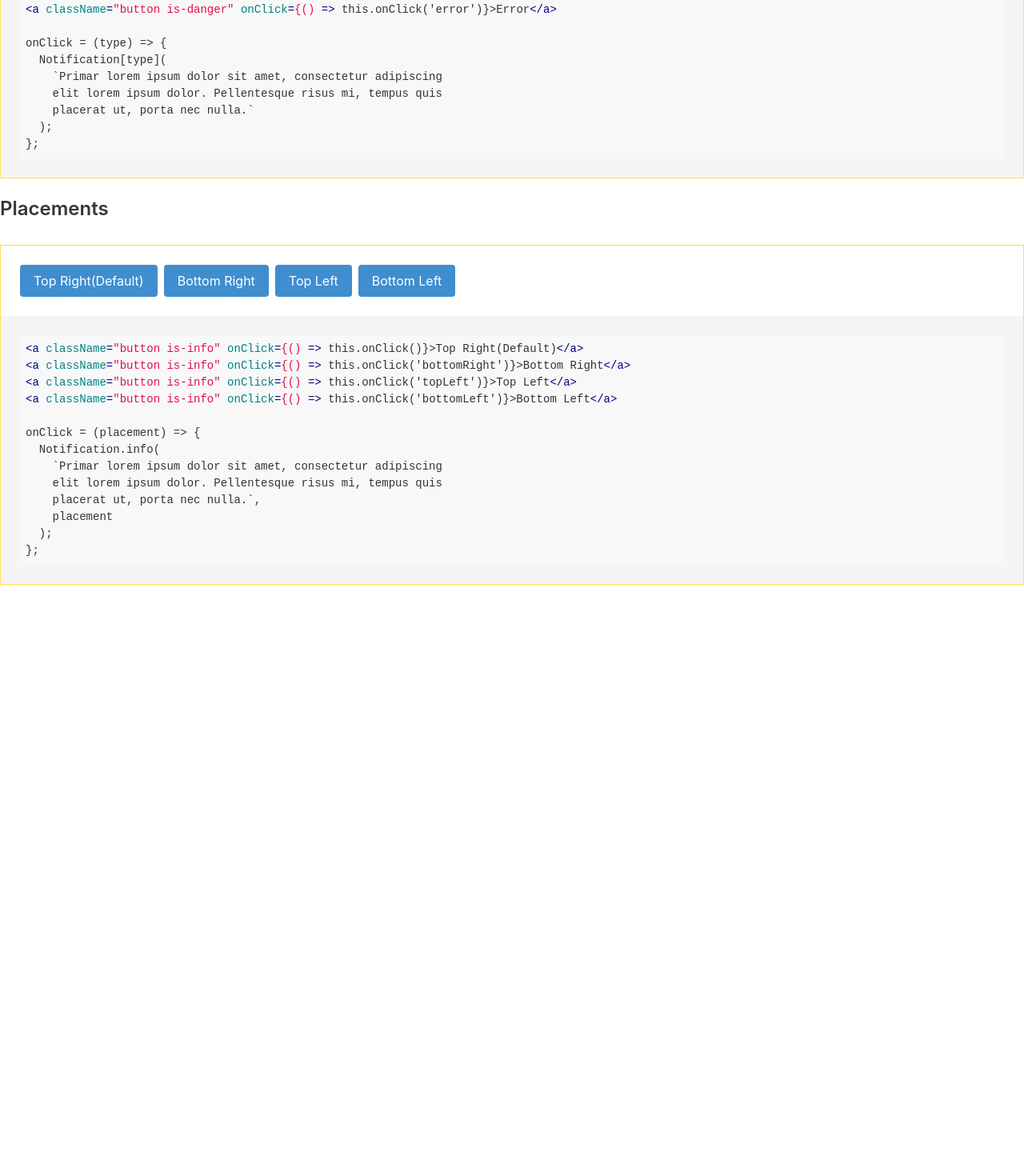
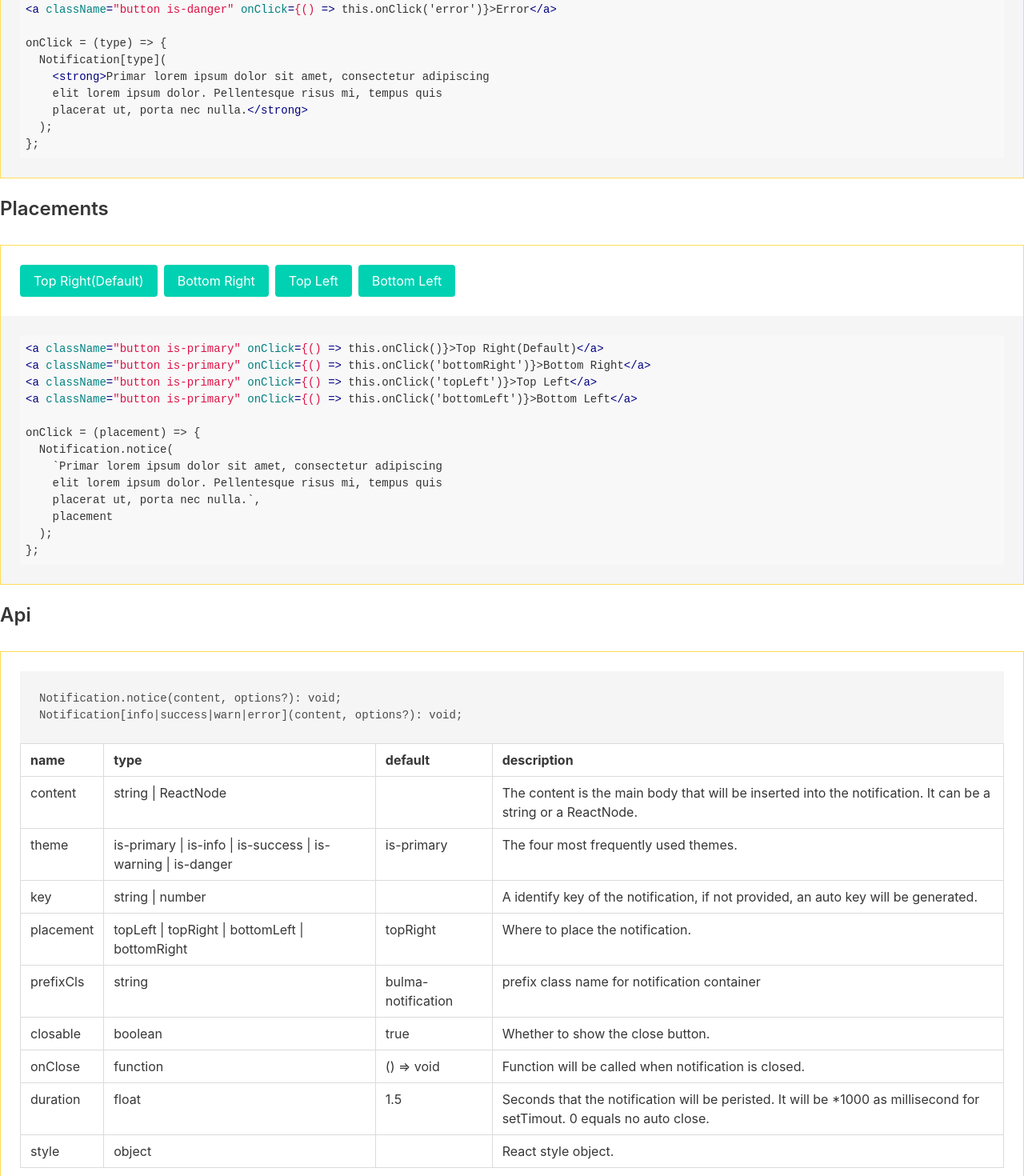
Before and after one commit to lxzxl/react-bulma-notification, a React app: page / in a window 1280 px wide. Shown: the part 240-1710 px from the top of the page at 80% size. Before the commit the page ends 995 px from the top, so only its background shows below. Built offline with nearby package versions, Linux system fonts and the light colour scheme.

Commit message:
update document page.

```diff
--- a/src/index.tsx
+++ b/src/index.tsx
@@ -18,7 +18,7 @@ interface Props {
 class Snippet extends PureComponent<Props> {
   private code: HTMLElement;
   componentDidMount() {
-    hljs.highlightBlock(this.code);
+    return this.code && hljs.highlightBlock(this.code);
   }
   render() {
     return (
@@ -50,9 +50,9 @@ class Colors extends PureComponent {
 
 onClick = (type) => {
   Notification[type](
-    \`Primar lorem ipsum dolor sit amet, consectetur adipiscing
+    <strong>Primar lorem ipsum dolor sit amet, consectetur adipiscing
     elit lorem ipsum dolor. Pellentesque risus mi, tempus quis
-    placerat ut, porta nec nulla.\`
+    placerat ut, porta nec nulla.</strong>
   );
 };`;
     return (
@@ -78,19 +78,74 @@ onClick = (type) => {
 
   onClick = (type: 'info' | 'success' | 'warn' | 'error') => {
     Notification[type](
-      `Primar lorem ipsum dolor sit amet, consectetur adipiscing
-      elit lorem ipsum dolor. Pellentesque risus mi, tempus quis
-      placerat ut, porta nec nulla.`
+      <strong>
+        Primar lorem ipsum dolor sit amet, consectetur adipiscing elit lorem
+        ipsum dolor. Pellentesque risus mi, tempus quis placerat ut, porta nec
+        nulla.
+      </strong>
     );
   };
 }
 
 class Placements extends PureComponent {
   render() {
-    const code = `<a className="button is-info" onClick={() => this.onClick()}>Top Right(Default)</a>
-<a className="button is-info" onClick={() => this.onClick('bottomRight')}>Bottom Right</a>
-<a className="button is-info" onClick={() => this.onClick('topLeft')}>Top Left</a>
-<a className="button is-info" onClick={() => this.onClick('bottomLeft')}>Bottom Left</a>
+    const code = `<a className="button is-primary" onClick={() => this.onClick()}>Top Right(Default)</a>
+<a className="button is-primary" onClick={() => this.onClick('bottomRight')}>Bottom Right</a>
+<a className="button is-primary" onClick={() => this.onClick('topLeft')}>Top Left</a>
+<a className="button is-primary" onClick={() => this.onClick('bottomLeft')}>Bottom Left</a>
+
+onClick = (placement) => {
+  Notification.notice(
+    \`Primar lorem ipsum dolor sit amet, consectetur adipiscing
+    elit lorem ipsum dolor. Pellentesque risus mi, tempus quis
+    placerat ut, porta nec nulla.\`,
+    placement
+  );
+};`;
+    return (
+      <Snippet name="Placements" code={code}>
+        <a className="button is-primary" onClick={() => this.onClick()}>
+          Top Right(Default)
+        </a>
+        <a
+          className="button is-primary"
+          onClick={() => this.onClick('bottomRight')}
+        >
+          Bottom Right
+        </a>
+        <a className="button is-primary" onClick={() => this.onClick('topLeft')}>
+          Top Left
+        </a>
+        <a
+          className="button is-primary"
+          onClick={() => this.onClick('bottomLeft')}
+        >
+          Bottom Left
+        </a>
+      </Snippet>
+    );
+  }
+  onClick = (placement?: Placement) => {
+    Notification.notice(
+      `Primar lorem ipsum dolor sit amet, consectetur adipiscing
+      elit lorem ipsum dolor. Pellentesque risus mi, tempus quis
+      placerat ut, porta nec nulla.`,
+      {
+        placement,
+        duration: 0
+      }
+    );
+  };
+}
+
+/*
+TODO: add ability to change notification order.
+
+class Order extends PureComponent {
+  private count = 0;
+  render() {
+    const code = `checkbox
+    <a className="button is-danger" onClick={() => this.onClick()}>Top Right(Default)</a>
 
 onClick = (placement) => {
   Notification.info(
@@ -101,36 +156,104 @@ onClick = (placement) => {
   );
 };`;
     return (
-      <Snippet name="Placements" code={code}>
-        <a className="button is-info" onClick={() => this.onClick()}>
-          Top Right(Default)
-        </a>
-        <a
-          className="button is-info"
-          onClick={() => this.onClick('bottomRight')}
-        >
-          Bottom Right
-        </a>
-        <a className="button is-info" onClick={() => this.onClick('topLeft')}>
-          Top Left
-        </a>
-        <a
-          className="button is-info"
-          onClick={() => this.onClick('bottomLeft')}
-        >
-          Bottom Left
+      <Snippet name="Order" code={code}>
+        <input
+          type="checkbox"
+          name="changeOrder"
+          onChange={e => this.toggleOrder()}
+        />
+        <a className="button is-danger" onClick={() => this.onClick()}>
+          Click Me
         </a>
       </Snippet>
     );
   }
+  toggleOrder = () => {
+    Notification.toggleOrder();
+  };
   onClick = (placement?: Placement) => {
-    Notification.info(
-      `Primar lorem ipsum dolor sit amet, consectetur adipiscing
-      elit lorem ipsum dolor. Pellentesque risus mi, tempus quis
-      placerat ut, porta nec nulla.`,
-      placement
+    Notification.error(`Notification ${++this.count}`, { placement });
+  };
+}
+*/
+
+class Api extends PureComponent {
+  render() {
+    const optionRows = [
+      [
+        'content',
+        'string | ReactNode',
+        '',
+        `The content is the main body that will be inserted into the notification. It can be a string or a ReactNode.`
+      ],
+      [
+        'theme',
+        `is-primary | is-info | is-success | is-warning | is-danger`,
+        'is-primary',
+        `The four most frequently used themes.`
+      ],
+      [
+        'key',
+        'string | number',
+        '',
+        `A identify key of the notification, if not provided, an auto key will be generated.`
+      ],
+      [
+        'placement',
+        `topLeft | topRight | bottomLeft | bottomRight`,
+        `topRight`,
+        `Where to place the notification.`
+      ],
+      [
+        'prefixCls',
+        'string',
+        'bulma-notification',
+        `prefix class name for notification container`
+      ],
+      ['closable', 'boolean', 'true', `Whether to show the close button.`],
+      [
+        'onClose',
+        'function',
+        '() => void',
+        `Function will be called when notification is closed.`
+      ],
+      [
+        'duration',
+        'float',
+        '1.5',
+        `Seconds that the notification will be peristed.
+ It will be *1000 as millisecond for setTimout. 0 equals no auto close.`
+      ],
+      ['style', 'object', '', `React style object.`]
+    ].map(row => (
+      <tr key={row[0]}>
+        <td>{row[0]}</td>
+        <td>{row[1]}</td>
+        <td>{row[2]}</td>
+        <td>{row[3]}</td>
+      </tr>
+    ));
+    return (
+      <Snippet name="Api">
+        <pre>
+          Notification.notice(content, options?): void;
+          <br />
+          Notification[info|success|warn|error](content, options?): void;
+        </pre>
+        <table className="table is-bordered">
+          <thead>
+            <tr>
+              <th>name</th>
+              <th>type</th>
+              <th>default</th>
+              <th>description</th>
+            </tr>
+          </thead>
+          <tbody>{optionRows}</tbody>
+        </table>
+      </Snippet>
     );
-  };
+  }
 }
 
 class App extends Component {
@@ -139,6 +262,8 @@ class App extends Component {
       <>
         <Colors />
         <Placements />
+        {/* <Order /> */}
+        <Api />
       </>
     );
   }
--- a/src/lib/Notification.tsx
+++ b/src/lib/Notification.tsx
@@ -2,35 +2,50 @@ import React from 'react';
 import './style.less';
 import Notification, {
   NoticeProps,
-  NotificationInstance,
-  Placement
+  NotificationInstance
 } from 'rc-notification';
 
 const defaultCls = 'bulma-notification';
 type Content = NoticeProps['content'];
+export type Placement = 'topLeft' | 'topRight' | 'bottomLeft' | 'bottomRight';
+type Theme = 'is-primary' | 'is-info' | 'is-success' | 'is-warning' | 'is-danger';
 
-interface Options extends NoticeProps {
-  theme: string;
+interface Options
+  extends Pick<
+      NoticeProps,
+      'key' | 'closable' | 'onClose' | 'duration' | 'style'
+    > {
+  theme?: Theme;
   placement?: Placement;
-  children?: string | JSX.Element;
-  className?: string;
   prefixCls?: string;
 }
 
+const defaultPlacement: Placement = 'topRight';
+const defaultOptions: Options = {
+  placement: defaultPlacement,
+  theme: 'is-primary',
+  closable: true,
+  style: {}
+};
 const getInstance = (function() {
   let instances: { [k in Placement]?: NotificationInstance } = {};
   return (
-    placement: Placement = defaultPlacement,
+    options: Options,
     callback: (instance: NotificationInstance) => void
   ) => {
+    const {
+      placement = defaultPlacement,
+      prefixCls = defaultCls,
+      style
+    } = options;
     if (instances[placement]) {
       return callback(instances[placement] as NotificationInstance);
     }
     return Notification.newInstance(
       {
-        prefixCls: defaultCls,
-        className: placement,
-        style: {}
+        prefixCls,
+        style,
+        className: placement
       },
       (notification: NotificationInstance) => {
         instances[placement] = notification;
@@ -40,29 +55,21 @@ const getInstance = (function() {
   };
 })();
 
-const defaultPlacement: Placement = 'topRight';
-
-const defaultOptions: Partial<Options> = {
-  placement: defaultPlacement,
-  theme: '',
-  closable: true,
-  duration: 0,
-  style: {}
-};
-
-function notice(content: Content, options: Partial<Options>) {
+function notice(content: Content, options?: Options) {
   const opt: Partial<Options> = Object.assign({}, defaultOptions, options);
-  return getInstance(opt.placement, (notification: NotificationInstance) => {
+  return getInstance(opt, (notification: NotificationInstance) => {
     const key = Date.now().toString();
+    const onClose = () => {
+      notification.removeNotice(key);
+      return opt.onClose && opt.onClose();
+    };
     const props: NoticeProps = {
       key,
+      onClose,
       content: (
         <div className={`notification ${opt.theme}`}>
           {opt.closable ? (
-            <button
-              className="delete"
-              onClick={e => notification.removeNotice(key)}
-            />
+            <button className="delete" onClick={e => onClose()} />
           ) : null}
           {content}
         </div>
@@ -75,20 +82,25 @@ function notice(content: Content, options: Partial<Options>) {
   });
 }
 
+type Diff<T extends string, U extends string> = ({ [P in T]: P } &
+  { [P in U]: never } & { [x: string]: never })[T];
+type Omit<T, K extends keyof T> = Pick<T, Diff<keyof T, K>>;
+type HandlerOptions = Omit<Options, 'theme'>;
+
 export default {
-  notice(placement?: Placement) {
-    return false;
+  notice(content: Content, options?: Options) {
+    return notice(content, options);
   },
-  info(content: Content, placement?: Placement) {
-    notice(content, { theme: 'is-info', placement });
+  info(content: Content, options?: HandlerOptions) {
+    notice(content, { theme: 'is-info', ...options });
   },
-  success(content: Content, placement?: Placement) {
-    notice(content, { theme: 'is-success', placement });
+  success(content: Content, options?: HandlerOptions) {
+    notice(content, { theme: 'is-success', ...options });
   },
-  warn(content: Content, placement?: Placement) {
-    notice(content, { theme: 'is-warning', placement });
+  warn(content: Content, options?: HandlerOptions) {
+    notice(content, { theme: 'is-warning', ...options });
   },
-  error(content: Content, placement?: Placement) {
-    notice(content, { theme: 'is-danger', placement });
+  error(content: Content, options?: HandlerOptions) {
+    notice(content, { theme: 'is-danger', ...options });
   }
 };
--- a/src/style.less
+++ b/src/style.less
@@ -5,7 +5,7 @@
     position: relative;
 }
 
-.button+.button {
+.button + .button {
     margin-left: 0.5em;
 }
 
```
Also changed, not shown: typings/rc-notification.d.ts (+3 -4 lines).
